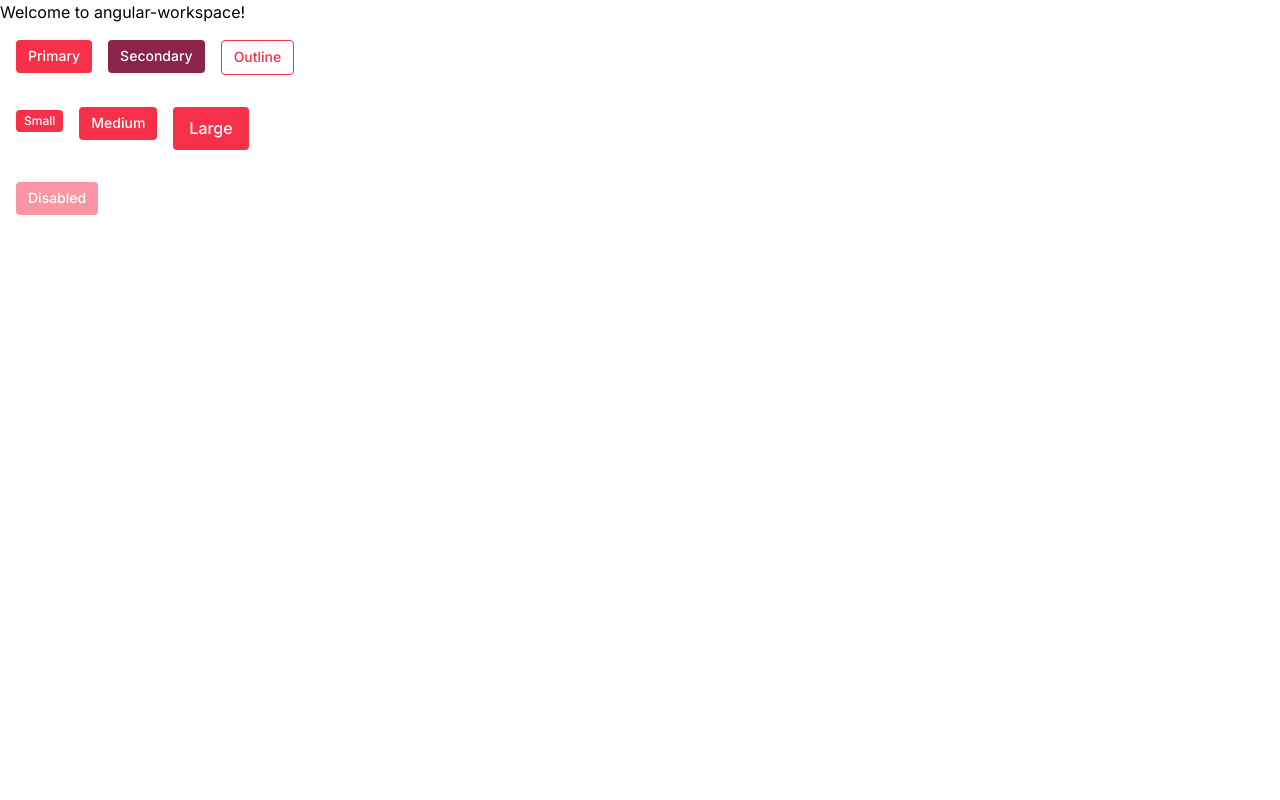
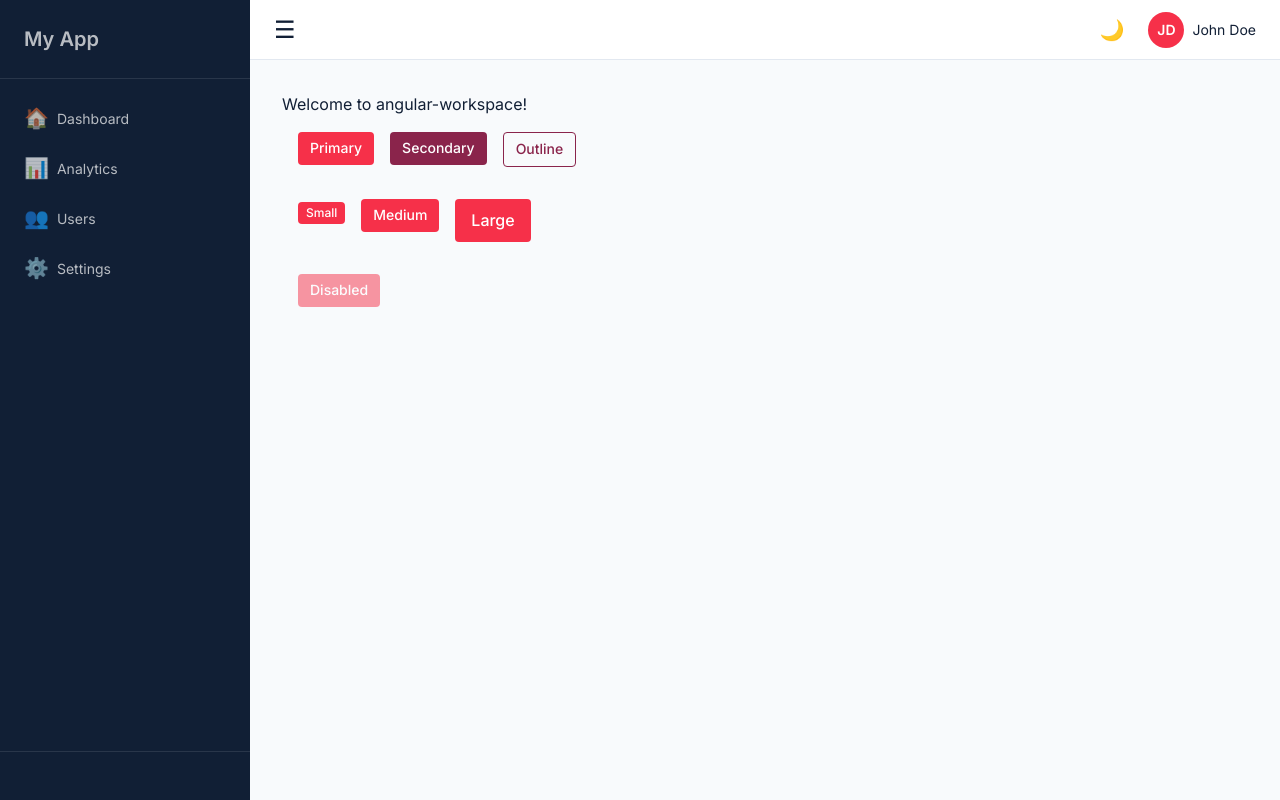
Before and after one commit to TheDevelolper/Dashboard-UI, an Angular app in the folder projects/angular-workspace/: page / in a window 1280 px wide. Built offline with nearby package versions, Linux system fonts and the light colour scheme.

Commit message:
feat(theme): add dark mode support
- Add theme service with signal-based toggle
- Add dark mode CSS variables in theme.css
- Add toggle button to dashboard header
- Initialize theme from OS preference or localStorage
- Update button and dashboard styles to use theme variables

```diff
--- /dev/null
+++ b/projects/angular-workspace/projects/component-lib/src/lib/services/theme.service.ts
@@ -0,0 +1,34 @@
+import { signal } from '@angular/core';
+
+const STORAGE_KEY = 'theme';
+
+export const themeSignal = signal<boolean>(false);
+
+function getInitialTheme(): boolean {
+  const stored = localStorage.getItem(STORAGE_KEY);
+  if (stored !== null) {
+    return stored === 'dark';
+  }
+  return window.matchMedia('(prefers-color-scheme: dark)').matches;
+}
+
+export function initializeTheme(): void {
+  const isDark = getInitialTheme();
+  themeSignal.set(isDark);
+  applyTheme(isDark);
+}
+
+export function toggleTheme(): void {
+  const newValue = !themeSignal();
+  setTheme(newValue);
+}
+
+export function setTheme(isDark: boolean): void {
+  themeSignal.set(isDark);
+  applyTheme(isDark);
+  localStorage.setItem(STORAGE_KEY, isDark ? 'dark' : 'light');
+}
+
+function applyTheme(isDark: boolean): void {
+  document.documentElement.setAttribute('data-theme', isDark ? 'dark' : 'light');
+}
--- a/projects/angular-workspace/projects/component-lib/src/lib/templates/dashboard.component.css
+++ b/projects/angular-workspace/projects/component-lib/src/lib/templates/dashboard.component.css
@@ -1,4 +1,4 @@
-@use "tailwindcss";
+@use 'tailwindcss';
 
 .dashboard {
   display: flex;
@@ -15,7 +15,7 @@
 
 .header {
   height: var(--header-height);
-  background-color: var(--color-white);
+  background-color: var(--color-bg-card);
   border-bottom: 1px solid var(--color-border);
   display: flex;
   align-items: center;
@@ -31,6 +31,21 @@
   font-size: 1.5rem;
   cursor: pointer;
   color: var(--color-text);
+}
+
+.theme-toggle {
+  background: none;
+  border: none;
+  font-size: 1.25rem;
+  cursor: pointer;
+  padding: var(--spacing-sm);
+  border-radius: var(--radius-md);
+  transition: background-color var(--transition-fast);
+  margin-right: var(--spacing-md);
+}
+
+.theme-toggle:hover {
+  background-color: var(--color-sidebar-hover);
 }
 
 .header-right {
@@ -49,7 +64,7 @@
   height: 2.25rem;
   border-radius: 50%;
   background-color: var(--color-primary);
-  color: var(--color-white);
+  color: var(--color-primary-foreground);
   display: flex;
   align-items: center;
   justify-content: center;
--- a/projects/angular-workspace/projects/component-lib/src/lib/templates/dashboard.component.html
+++ b/projects/angular-workspace/projects/component-lib/src/lib/templates/dashboard.component.html
@@ -9,6 +9,17 @@
         <button class="menu-toggle">☰</button>
       </div>
       <div class="header-right">
+        <button
+          class="theme-toggle"
+          (click)="toggleTheme()"
+          [attr.aria-label]="isDark() ? 'Switch to light mode' : 'Switch to dark mode'"
+        >
+          @if (isDark()) {
+            ☀️
+          } @else {
+            🌙
+          }
+        </button>
         <div class="user-menu">
           <span class="user-initials">{{ userInitials }}</span>
           @if (userName) {
--- a/projects/angular-workspace/projects/component-lib/src/lib/templates/dashboard.component.ts
+++ b/projects/angular-workspace/projects/component-lib/src/lib/templates/dashboard.component.ts
@@ -3,6 +3,7 @@ import { CommonModule } from '@angular/common';
 import { SidebarComponent } from '../organisms/sidebar.component';
 import { SidebarNavComponent } from '../molecules/sidebar-nav/sidebar-nav.component';
 import type { SidebarNavItem } from '../organisms/sidebar.component';
+import { themeSignal, toggleTheme } from '../services/theme.service';
 
 @Component({
   selector: 'particle-dashboard',
@@ -16,4 +17,7 @@ export class DashboardComponent {
   @Input() navItems: readonly SidebarNavItem[] = [];
   @Input() userName = '';
   @Input() userInitials = '';
+
+  protected readonly isDark = themeSignal;
+  protected readonly toggleTheme = () => toggleTheme();
 }
--- a/projects/angular-workspace/projects/component-lib/src/public-api.ts
+++ b/projects/angular-workspace/projects/component-lib/src/public-api.ts
@@ -13,3 +13,5 @@ export { SidebarComponent } from './lib/organisms/sidebar.component';
 export type { SidebarNavItem } from './lib/organisms/sidebar.component';
 
 export { SidebarNavComponent } from './lib/molecules/sidebar-nav/sidebar-nav.component';
+
+export { initializeTheme, themeSignal, toggleTheme, setTheme } from './lib/services/theme.service';
--- a/projects/angular-workspace/src/app/app.html
+++ b/projects/angular-workspace/src/app/app.html
@@ -1,3 +1,4 @@
+<particle-dashboard appTitle="My App" [navItems]="navItems" userName="John Doe" userInitials="JD">
   <h1>Welcome to {{ title() }}!</h1>
 
   <div class="flex gap-4 p-4">
@@ -15,3 +16,4 @@
   <div class="p-4">
     <particle-button variant="primary" [disabled]="true">Disabled</particle-button>
   </div>
+</particle-dashboard>
--- a/projects/angular-workspace/src/app/app.ts
+++ b/projects/angular-workspace/src/app/app.ts
@@ -1,12 +1,20 @@
 import { Component, signal } from '@angular/core';
 import { ParticleButton } from '../../projects/component-lib/src/lib/atoms/lib-button.component';
+import { DashboardComponent } from '../../projects/component-lib/src/lib/templates/dashboard.component';
 
 @Component({
   selector: 'app-root',
-  imports: [ParticleButton],
+  imports: [ParticleButton, DashboardComponent],
   templateUrl: './app.html',
   styleUrl: './app.scss',
 })
 export class App {
   protected readonly title = signal('angular-workspace');
+
+  protected readonly navItems = [
+    { label: 'Dashboard', icon: '🏠', route: '#' },
+    { label: 'Analytics', icon: '📊', route: '#' },
+    { label: 'Users', icon: '👥', route: '#' },
+    { label: 'Settings', icon: '⚙️', route: '#' },
+  ] as const;
 }
--- a/projects/angular-workspace/src/main.ts
+++ b/projects/angular-workspace/src/main.ts
@@ -1,5 +1,8 @@
 import { bootstrapApplication } from '@angular/platform-browser';
 import { appConfig } from './app/app.config';
 import { App } from './app/app';
+import { initializeTheme } from '../projects/component-lib/src/lib/services/theme.service';
+
+initializeTheme();
 
 bootstrapApplication(App, appConfig).catch((err) => console.error(err));
--- a/projects/angular-workspace/src/styles.scss
+++ b/projects/angular-workspace/src/styles.scss
@@ -1,8 +1,10 @@
-@use "tailwindcss";
-@import "./theme.css";
+@use 'tailwindcss';
+@import './theme.css';
 
 body {
   font-family: var(--font-family);
+  color: var(--color-text);
+  background-color: var(--color-background);
 }
 
 .btn {
@@ -46,7 +48,7 @@ body {
 
 .btn-primary {
   background-color: var(--color-primary);
-  color: var(--color-white);
+  color: var(--color-primary-foreground);
 }
 
 .btn-primary:hover:not(:disabled) {
@@ -55,7 +57,7 @@ body {
 
 .btn-secondary {
   background-color: var(--color-secondary);
-  color: var(--color-white);
+  color: var(--color-secondary-foreground);
 }
 
 .btn-secondary:hover:not(:disabled) {
@@ -64,11 +66,11 @@ body {
 
 .btn-outline {
   background-color: transparent;
-  border: 1px solid var(--color-primary);
-  color: var(--color-primary);
+  border: 1px solid var(--color-outline);
+  color: var(--color-outline-foreground);
 }
 
 .btn-outline:hover:not(:disabled) {
-  background-color: var(--color-primary);
-  color: var(--color-white);
+  background-color: var(--color-outline);
+  color: var(--color-primary-foreground);
 }
--- a/projects/angular-workspace/src/theme.css
+++ b/projects/angular-workspace/src/theme.css
@@ -103,3 +103,18 @@
   --transition-fast: 150ms ease;
   --transition-normal: 200ms ease;
 }
+
+/* Dark mode - controlled via data-theme attribute */
+[data-theme='dark'] {
+  --color-bg: #0f172a;
+  --color-bg-card: #1e293b;
+  --color-bg-sidebar: #0a0f1a;
+  --color-bg-sidebar-nav: #0a0f1a;
+  --color-text: #f1f5f9;
+  --color-text-muted: #94a3b8;
+  --color-border: #334155;
+  --color-sidebar-text: rgba(255, 255, 255, 0.7);
+  --color-sidebar-text-hover: #ffffff;
+  --color-sidebar-hover: rgba(255, 255, 255, 0.1);
+  --color-sidebar-border: rgba(255, 255, 255, 0.1);
+}
```
Lines whose indentation alone changed are shown as unchanged.
